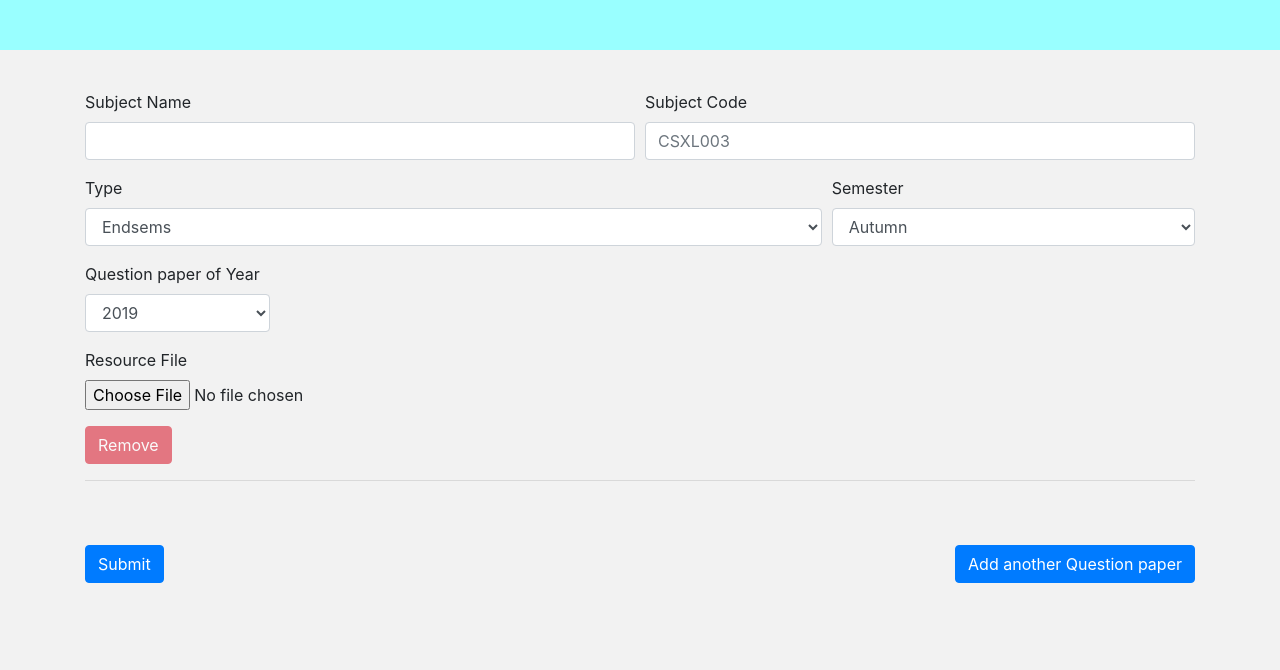
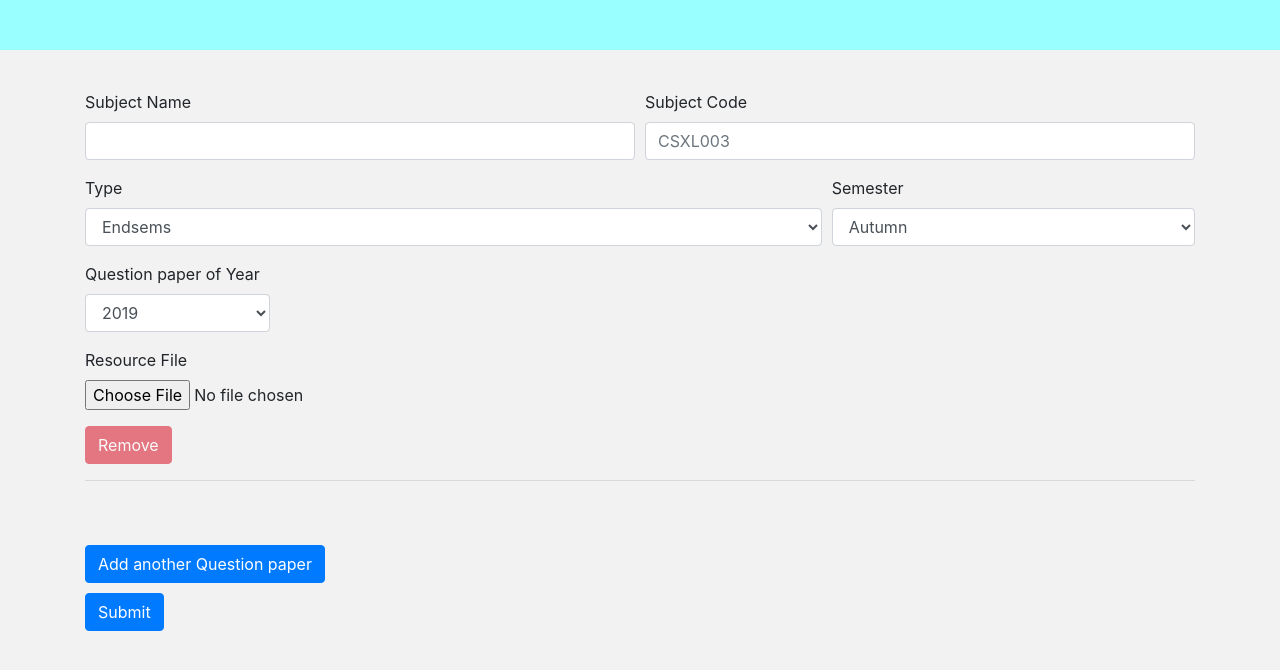
Before and after one commit to NeuromancersIITBBS/AcademicResourcePortal, a plain HTML site: page upload_page.html in a window 1280 px wide. Shown: the part 190-860 px from the top of the page. Before the commit the page ends 821 px from the top, so only its background shows below. Drawn offline with nearby package versions, Linux system fonts and the light colour scheme.

Commit message:
corrected spacing in upload

```diff
--- a/upload_page.html
+++ b/upload_page.html
@@ -13,7 +13,7 @@
       crossorigin="anonymous"></script>
 
         <!-- added logo in title -->
-        <link rel="shortcut icon" type="./image/x-icon" src="./views/Images/collegelogo.png" />
+        <link rel="shortcut icon" type="./image/x-icon" href="./views/Images/collegelogo.png" />
 
         <!-- Model Imports -->
         <script type="text/javascript" src="./models/uploadModel.js"></script>
@@ -73,8 +73,10 @@
             </div>
             <!--<button type="submit" class="btn btn-primary">Submit</button>-->
             <br>
+            <button class="btn btn-primary" id="addTemplateButton" style="float:left">Add another Question paper</button>
+            <br>
+            <br>
             <button type="button" class="btn btn-primary " data-onsuccess="onSignIn" >Submit</button>
-            <button class="btn btn-primary" id="addTemplateButton" style="float:right">Add another Question paper</button>
 
 
 
```
Also changed, not shown: ContactUS.html (+1 -1 lines), SubjectTemplate.html (+1 -1 lines), adminpage.html (+1 -1 lines), index.html (+1 -1 lines).
